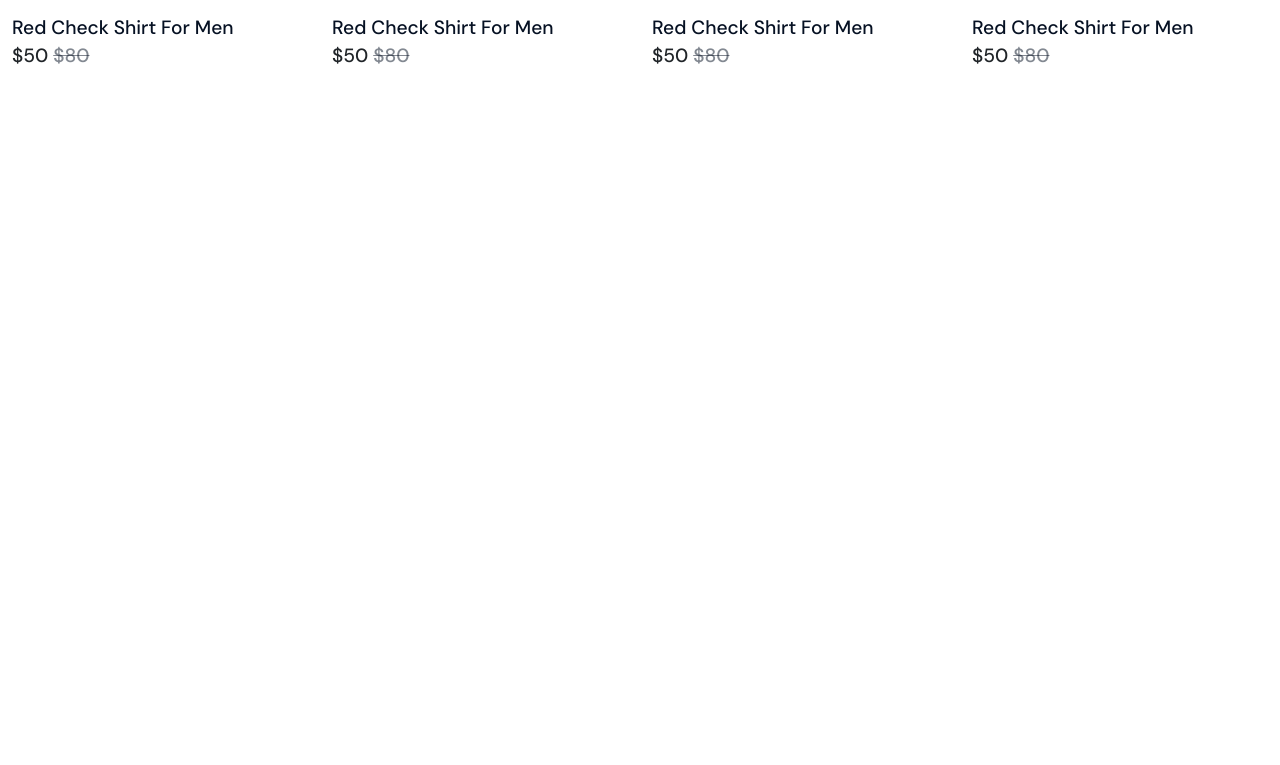
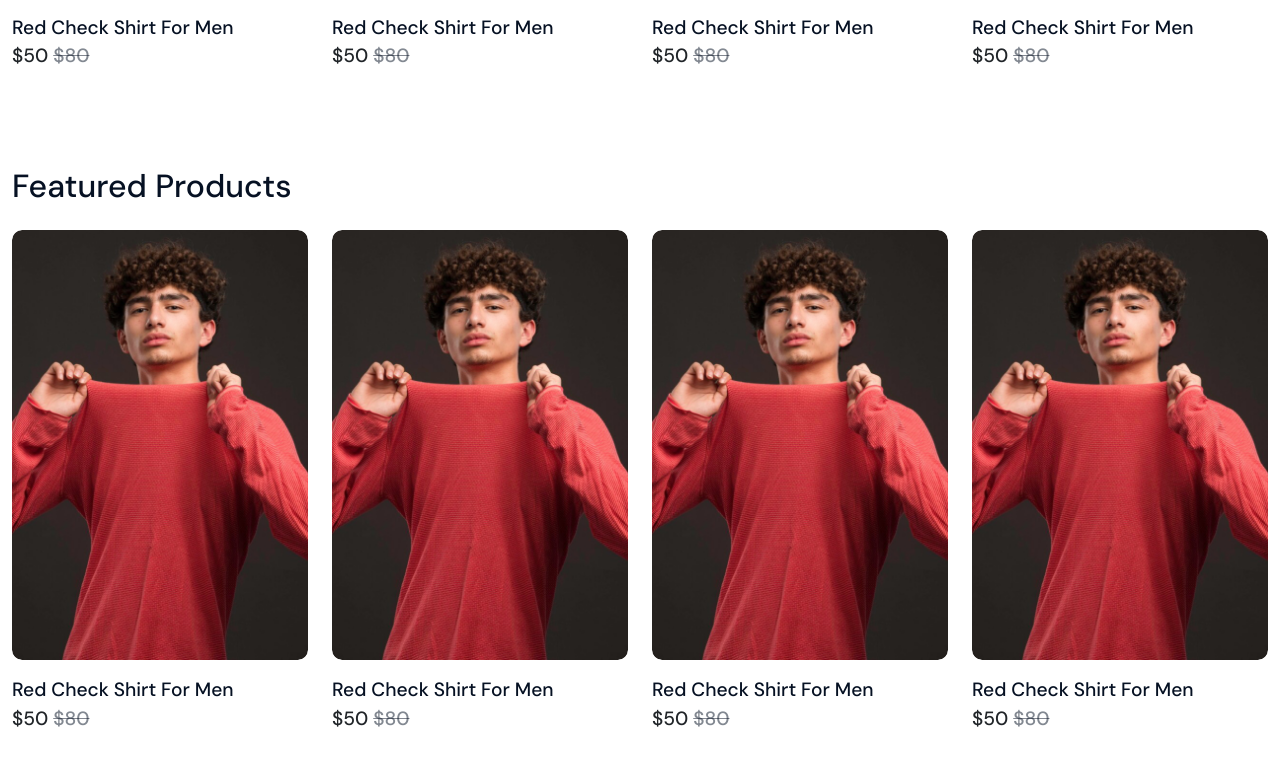
Before and after one commit to Tibro0/pure-wear, a React (Vite) app in the folder frontend/: page / in a window 1280 px wide. Shown: the part 1431-2196 px from the top of the page. Before the commit the page ends 1550 px from the top, so only its background shows below. Built offline with nearby package versions, Linux system fonts and the light colour scheme.

Commit message:
React Featured Products

```diff
--- a/frontend/src/components/Home.jsx
+++ b/frontend/src/components/Home.jsx
@@ -6,6 +6,7 @@ import Logo from '../assets/images/logo.png'
 import SliderOneImg from '../assets/images/banner-1.jpg'
 import SliderTwoImg from '../assets/images/banner-2.jpg'
 import LatestProducts from './common/LatestProducts';
+import FeaturedProducts from './common/FeaturedProducts';
 
 
 const Home = () => {
@@ -65,6 +66,7 @@ const Home = () => {
             </section>
 
             <LatestProducts/>
+            <FeaturedProducts/>
         </>
     )
 }
--- /dev/null
+++ b/frontend/src/components/common/FeaturedProducts.jsx
@@ -0,0 +1,71 @@
+import React from 'react'
+import ProductImg from '../../assets/images/eleven.jpg'
+
+const FeaturedProducts = () => {
+    return (
+        <section className='section-2 py-5'>
+            <div className='container'>
+                <h2>Featured Products</h2>
+                <div className='row mt-4'>
+                    <div className='col-md-3'>
+                        <div className='product card border-0'>
+                            <div className='card-img'>
+                                <img src={ProductImg} alt="" className='w-100' />
+                            </div>
+                            <div className='card-body pt-3'>
+                                <a href="">Red Check Shirt For Men</a>
+                                <div className='price'>
+                                    $50 <span className='text-decoration-line-through'>$80</span>
+                                </div>
+                            </div>
+                        </div>
+                    </div>
+
+                    <div className='col-md-3'>
+                        <div className='product card border-0'>
+                            <div className='card-img'>
+                                <img src={ProductImg} alt="" className='w-100' />
+                            </div>
+                            <div className='card-body pt-3'>
+                                <a href="">Red Check Shirt For Men</a>
+                                <div className='price'>
+                                    $50 <span className='text-decoration-line-through'>$80</span>
+                                </div>
+                            </div>
+                        </div>
+                    </div>
+
+                    <div className='col-md-3'>
+                        <div className='product card border-0'>
+                            <div className='card-img'>
+                                <img src={ProductImg} alt="" className='w-100' />
+                            </div>
+                            <div className='card-body pt-3'>
+                                <a href="">Red Check Shirt For Men</a>
+                                <div className='price'>
+                                    $50 <span className='text-decoration-line-through'>$80</span>
+                                </div>
+                            </div>
+                        </div>
+                    </div>
+
+                    <div className='col-md-3'>
+                        <div className='product card border-0'>
+                            <div className='card-img'>
+                                <img src={ProductImg} alt="" className='w-100' />
+                            </div>
+                            <div className='card-body pt-3'>
+                                <a href="">Red Check Shirt For Men</a>
+                                <div className='price'>
+                                    $50 <span className='text-decoration-line-through'>$80</span>
+                                </div>
+                            </div>
+                        </div>
+                    </div>
+                </div>
+            </div>
+        </section>
+    )
+}
+
+export default FeaturedProducts
```
